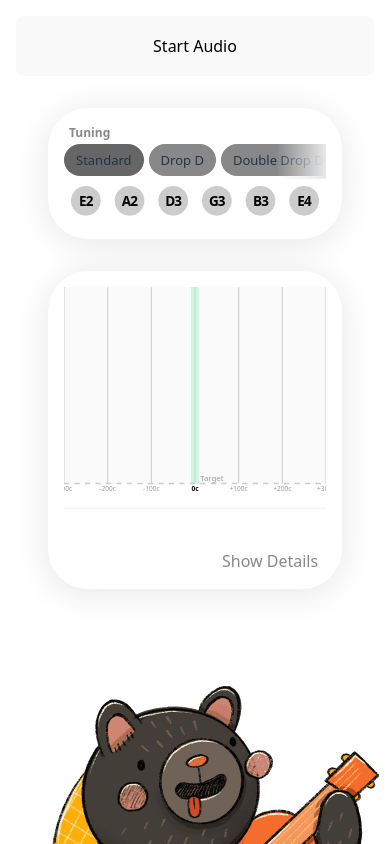
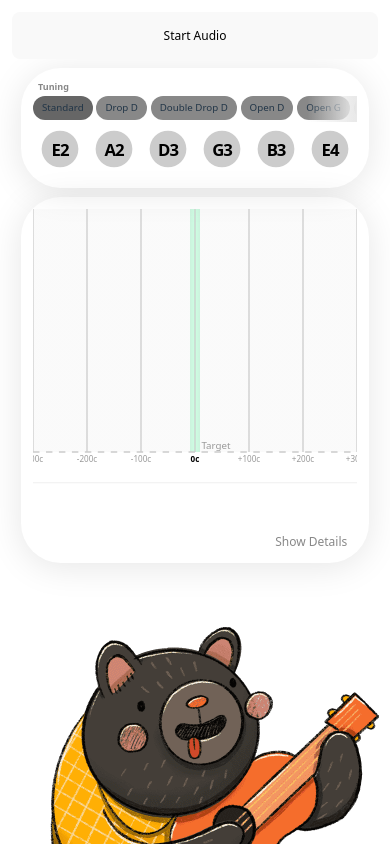
Before and after one commit to Vendorf/guitar-tuner, a React (Vite) app: page / in a window 390 px wide. Shown: the top 844 px of the page. Built offline with nearby package versions, Linux system fonts and the light colour scheme.

Commit message:
Styling improvements for small screens + bugfix

```diff
--- a/src/App.css
+++ b/src/App.css
@@ -77,31 +77,6 @@
 }
 
 
-@media (max-width: 1050px) { /* 250 + 550 + 250 for sidebar + content + sidebar */
-  .app-container {
-    /* flex-direction: column;
-    align-items: center; */
-    display: block;
-  }
-
-  .sidebar {
-    /* order: 2; */
-    flex: none;
-    width: 100%;
-  }
-
-  /* TODO: maybe put this back on flex-dir column I had this as app-container before on accident idk if caused part of prob lol */
-  .all-container {
-    /* order: 1; */
-    flex: none;
-    margin-left: auto;
-    margin-right: auto;
-    /* width: 100%; */
-    /* max-width: none; */
-  }
-}
-
-
 
 .logo {
   height: 6em;
@@ -166,3 +141,39 @@
 .read-the-docs {
   color: #888;
 }
+
+
+@media (max-width: 1050px) { /* 250 + 550 + 250 for sidebar + content + sidebar */
+  .app-container {
+    /* flex-direction: column;
+    align-items: center; */
+    display: block;
+  }
+
+  .sidebar {
+    /* order: 2; */
+    flex: none;
+    width: 100%;
+  }
+
+  /* TODO: maybe put this back on flex-dir column I had this as app-container before on accident idk if caused part of prob lol */
+  .all-container {
+    /* order: 1; */
+    flex: none;
+    margin-left: auto;
+    margin-right: auto;
+    /* width: 100%; */
+    /* max-width: none; */
+  }
+}
+
+@media (max-width: 450px) {
+  .card {
+    /* margin: 1rem; */
+    margin: 0.75rem;
+  }
+
+  html {
+    font-size: 12px;
+  }
+}
--- a/src/components/TunerDisplay/TunerDisplay.jsx
+++ b/src/components/TunerDisplay/TunerDisplay.jsx
@@ -4,9 +4,9 @@ import { TUNINGS } from '../../constants/tuningConstants'
 import './TunerDisplay.css'
 import TuningSelector from '../TuningSelector/TuningSelector'
 
-const TunerPegSVG = ({ cx, cy, r, isTuned, isActived, name }) => {
+const TunerPegSVG = ({ key, cx, cy, r, isTuned, isActived, name }) => {
     return (
-        <g>
+        <g key={key}>
             {/* <circle cx={cx} cy={cy} r={r} fill={isTuned
                 ? 'hsl(120, 61%, 70%)'
                 : isActived
@@ -86,7 +86,7 @@ const TunerDisplay = () => {
                     const cy = VIEW_HEIGHT / 2
                     const r = pegRadius
 
-                    return TunerPegSVG({ cx, cy, r, isTuned, isActived, name: s })
+                    return TunerPegSVG({ key: i, cx, cy, r, isTuned, isActived, name: s })
                     // return (<div key={i} className={`tuner-peg ${i == targetIdx ? 'tuner-peg-activated' : ''} ${isTuned ? 'tuner-peg-tuned' : ''}`}>{s}</div>)
                 })}
             </svg>
--- a/src/components/TuningSelector/TuningSelector.css
+++ b/src/components/TuningSelector/TuningSelector.css
@@ -23,7 +23,8 @@
 
 .tuning-label {
     color: #888;
-    font-size: 12px;
+    /* font-size: 12px; */
+    font-size: 0.75rem;
     font-weight: bold;
     margin-left: 5px;
     padding-bottom: 2px;
@@ -70,9 +71,9 @@
 .md-chip {
     display: inline-block;
     background: #888;
-    padding: 0 12px;
-    border-radius: 32px;
-    font-size: 13px;
+    padding: 0 0.75rem;
+    border-radius: 2rem;
+    font-size: 0.8125rem;
 
     /* to prevent shrinking chips to all be same size within flexbox */
     flex-shrink: 0;
@@ -92,8 +93,8 @@
 
 .md-chip,
 .md-chip-icon {
-    height: 32px;
-    line-height: 32px;
+    height: 2rem;
+    line-height: 2rem;
 }
 
 .md-chip-icon {
@@ -143,7 +144,8 @@
 }
 
 .md-chips .md-chip {
-    margin: 0 5px 3px 0;
+    /* margin: 0 5px 3px 0; */
+    margin: 0 0.315rem 0.19rem 0;
 }
 
 .md-chip-raised {
```
Also changed, not shown: 2 other files (tests, documents, lock files or other folders).
